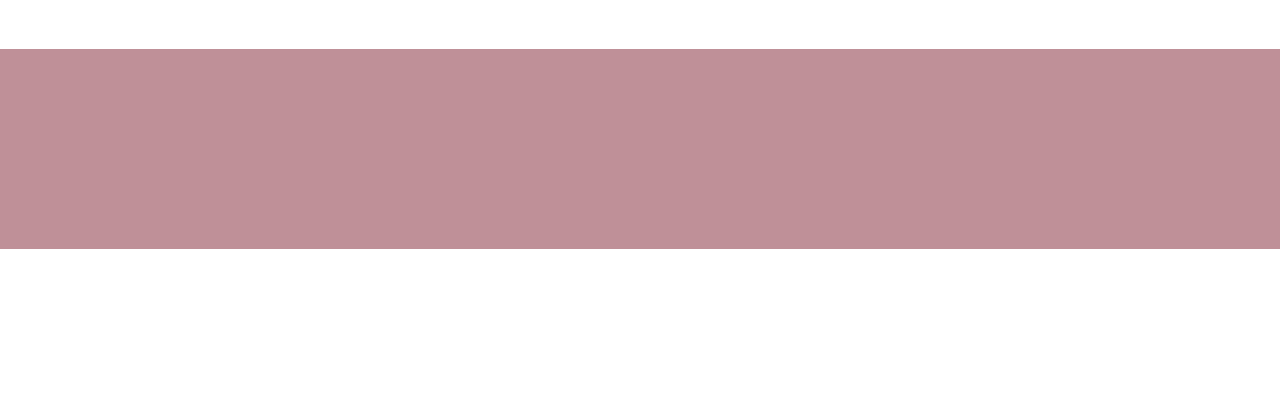
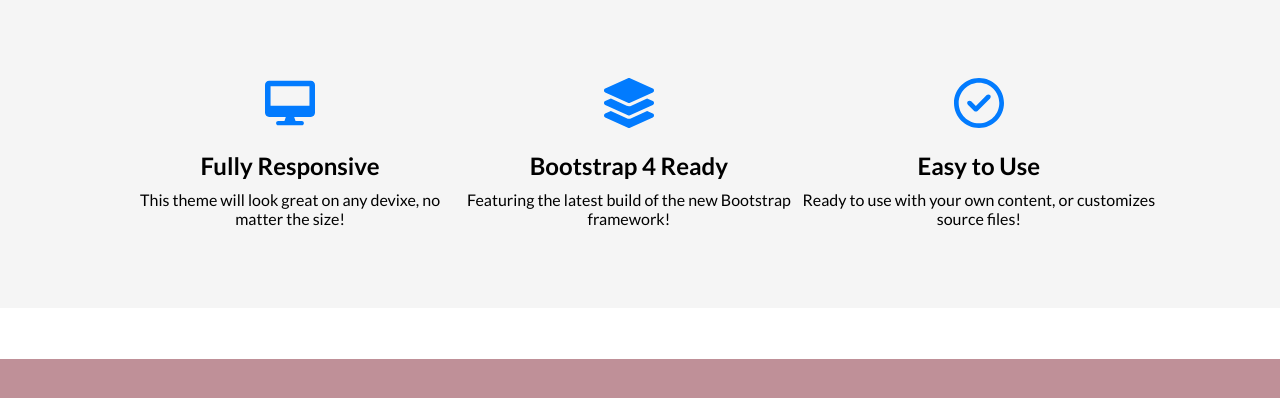
Before and after one commit to KarolinaMIKA/Tarpinis-atsiskaitymas, a plain HTML site: page index.html in a window 1280 px wide. Shown: the part 468-866 px from the top of the page. Before the commit the page ends 800 px from the top, so only its background shows below. Drawn offline with Linux system fonts and the light colour scheme.

Commit message:
icons_done

```diff
--- a/index.html
+++ b/index.html
@@ -29,10 +29,26 @@
                         <a class="button" href="/sign-in.html">Sign In</a>
                     </form>
                 </div>
+            </section>
 
+            <section class="icons-grid">
+                <div class="icon">
+                    <svg class="icon_size" aria-hidden="true" focusable="false" data-prefix="fas" data-icon="desktop" class="svg-inline--fa fa-desktop" role="img" xmlns="http://www.w3.org/2000/svg" viewBox="0 0 576 512"><path fill="currentColor" d="M528 0h-480C21.5 0 0 21.5 0 48v320C0 394.5 21.5 416 48 416h192L224 464H152C138.8 464 128 474.8 128 488S138.8 512 152 512h272c13.25 0 24-10.75 24-24s-10.75-24-24-24H352L336 416h192c26.5 0 48-21.5 48-48v-320C576 21.5 554.5 0 528 0zM512 288H64V64h448V288z"></path></svg>
+                    <h2>Fully Responsive</h2>
+                    This theme will look great on any devixe, no matter the size!
+                </div>
+                <div class="icon">
+                    <svg class="icon_size" aria-hidden="true" focusable="false" data-prefix="fas" data-icon="layer-group" class="svg-inline--fa fa-layer-group" role="img" xmlns="http://www.w3.org/2000/svg" viewBox="0 0 512 512"><path fill="currentColor" d="M499.6 236.3L441.5 210l-161.6 73.25C272.3 286.6 264.3 288.4 256 288.4S239.8 286.6 232.1 283.3L70.5 210L12.38 236.3c-16.5 7.5-16.5 32.5 0 40l233 105.6c6.75 3.125 14.5 3.125 21.25 0l233-105.6C516.1 268.8 516.1 243.8 499.6 236.3zM12.38 148l233 105.8c6.75 3 14.5 3 21.25 0L499.6 148c16.5-7.5 16.5-32.5 0-40l-233-105.8c-6.75-3-14.5-3-21.25 0L12.38 108C-4.125 115.5-4.125 140.5 12.38 148zM499.6 364.1l-57.88-26.25l-161.9 73.38C272.3 414.6 264.3 416.4 256 416.4s-16.25-1.75-23.88-5.125l-161.9-73.38l-57.88 26.25c-16.5 7.5-16.5 32.5 0 40l233 105.6c6.75 3 14.5 3 21.25 0l233-105.6C516.1 396.6 516.1 371.6 499.6 364.1z"></path></svg>
+                    <h2>Bootstrap 4 Ready</h2>
+                    Featuring the latest build of the new Bootstrap framework!
+                </div>
+                <div class="icon">
+                    <svg class="icon_size" aria-hidden="true" focusable="false" data-prefix="far" data-icon="circle-check" class="svg-inline--fa fa-circle-check" role="img" xmlns="http://www.w3.org/2000/svg" viewBox="0 0 512 512"><path fill="currentColor" d="M335 175L224 286.1L176.1 239c-9.375-9.375-24.56-9.375-33.94 0s-9.375 24.56 0 33.94l64 64C211.7 341.7 217.8 344 224 344s12.28-2.344 16.97-7.031l128-128c9.375-9.375 9.375-24.56 0-33.94S344.4 165.7 335 175zM256 0C114.6 0 0 114.6 0 256s114.6 256 256 256s256-114.6 256-256S397.4 0 256 0zM256 464c-114.7 0-208-93.31-208-208S141.3 48 256 48s208 93.31 208 208S370.7 464 256 464z"></path></svg>
+                <h2>Easy to Use</h2>
+                Ready to use with your own content, or customizes source files!
+                </div>
 
             </section>
-            <section class="icons-grid"></section>
             <section class="text-image-grid"></section>
             <section class="testimonials"></section>
             <section class="hero small"></section>
--- a/style.css
+++ b/style.css
@@ -145,4 +145,41 @@
         text-align: center;
     }
     }
-    /* Section dalis */
+    /* icons dalis */
+
+    .icon_size{
+        width: 50px;
+        height: 50px;
+        color: #027bfe;
+    }
+    .icons-grid{
+        display: flex;
+        flex-direction:row;
+        flex-wrap: nowrap;
+        justify-content: center;
+        background-color: rgb(245, 245, 245);
+        padding-top: 80px;
+        padding-bottom: 80px;
+        padding-left: 120px;
+    padding-right: 120px;
+    }
+    .icon{
+        text-align: center;
+        padding-left: 0px;
+        padding-right: 0px;
+    }
+    .icon h2{
+        margin-bottom: 10px;
+    }
+
+     /* Media-queries */
+     @media (max-width: 700px) {
+        .icons-grid{
+            flex-direction:column;
+            padding-top: 110px;
+            padding-bottom: 110px;
+        }
+            .icon{
+                padding-bottom: 80px;
+            }
+     }
```
